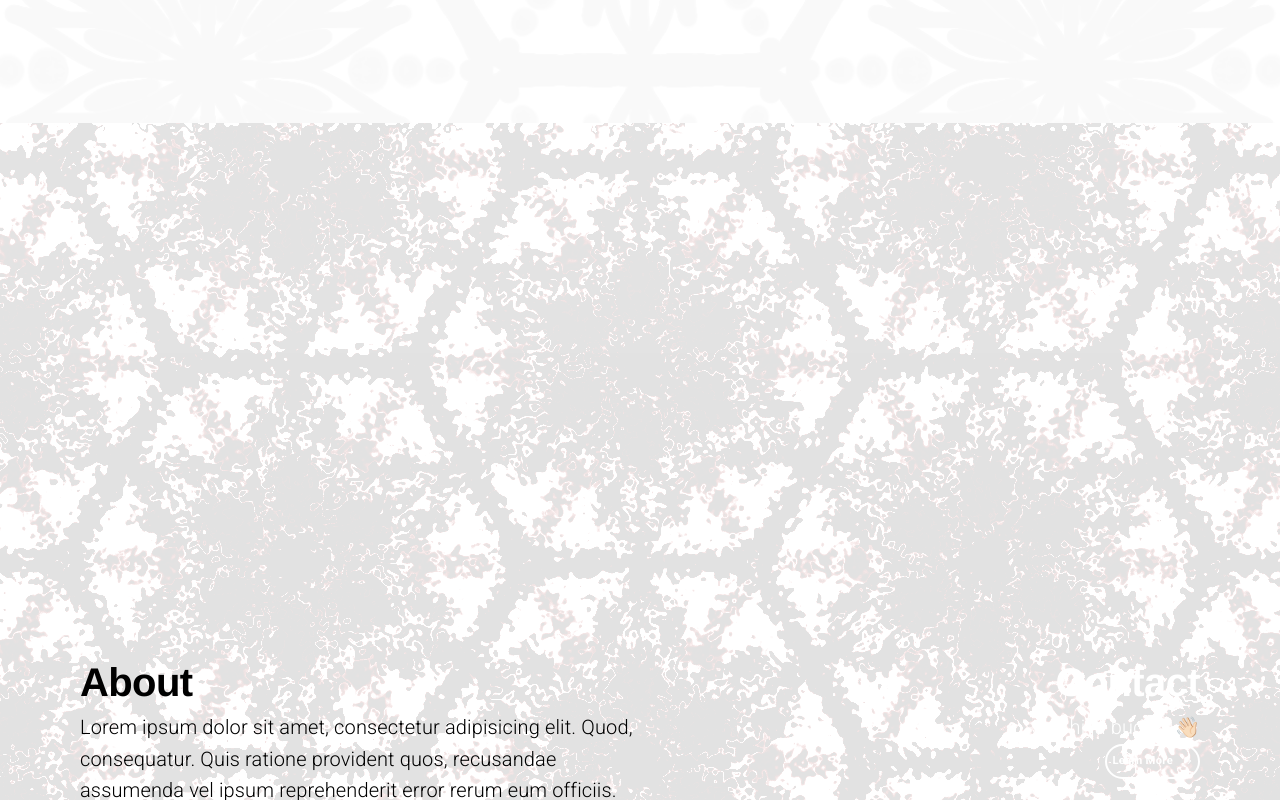
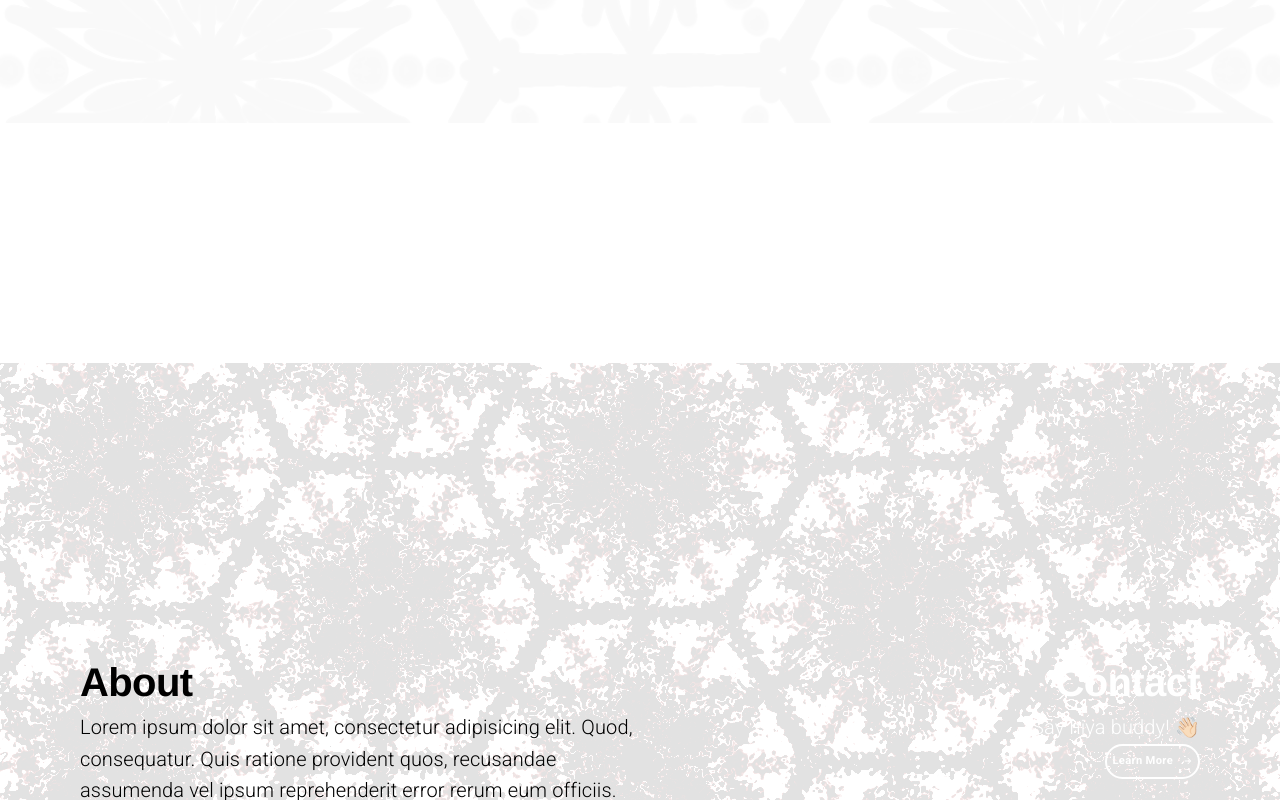
Before and after one commit to brickatyourfeet/template_mui_app, a Next.js app: page / in a window 1280 px wide. Shown: the part 4220-5020 px from the top of the page. Built offline with nearby package versions, Linux system fonts and the light colour scheme.

Commit message:
lazy load footer component

```diff
--- a/pages/_app.js
+++ b/pages/_app.js
@@ -6,6 +6,8 @@ import { ThemeProvider } from '@material-ui/core/styles';
 import Theme from '../src/ui/Theme';
 import Header from '../src/ui/Header';
 import Footer from '../src/ui/Footer';
+
+import { LazyLoadComponent } from 'react-lazy-load-image-component';
 
 export default function MyApp(props) {
   const { Component, pageProps } = props;
@@ -31,7 +33,9 @@ export default function MyApp(props) {
         {/* <CssBaseline /> */}
         <Header value={value} selectedIndex={selectedIndex} setValue={setValue} setSelectedIndex={setSelectedIndex} />
         <Component {...pageProps} setValue={setValue} setSelectedIndex={setSelectedIndex} />
-        <Footer setValue={setValue} setSelectedIndex={setSelectedIndex} />
+        <LazyLoadComponent threshold={550}>
+          <Footer setValue={setValue} setSelectedIndex={setSelectedIndex} />
+        </LazyLoadComponent>
       </ThemeProvider>
     </React.Fragment>
   );
--- a/pages/index.js
+++ b/pages/index.js
@@ -6,7 +6,10 @@ import ButtonArrow from "../src/ui/ButtonArrow";
 import Head from "next/head"
 import CallToAction from "../src/ui/CallToAction";
 
+//watch network tab to see images loading - this will help set the threshold
 import { LazyLoadImage, LazyLoadComponent } from "react-lazy-load-image-component";
+
+
 
 // import service1Icon from "../assets/tincture.svg";
 // import service2Icon from "../assets/tea-bag.svg";
@@ -116,6 +119,8 @@ const useStyles = makeStyles(theme => ({
     }
   },
   infoBackground: {
+    position: "absolute",
+    zIndex: -1,
     backgroundImage: `url("/assets/hexblur1.svg")`,
     backgroundPosition: "center",
     backgroundSize: "cover",
@@ -308,7 +313,7 @@ export default function Landing(props) {
       </Grid>
       <Grid item>
         {/*-----Herbz-----*/}
-        <Grid
+        <Grid         //the height and marginTop here may need adjusting based on bg image
           container
           style={{ height: "100em", marginTop: "12em" }}
           alignItems="center"
@@ -350,19 +355,18 @@ export default function Landing(props) {
               </Grid>
             </CardContent>
           </Card>
-          <LazyLoadComponent>
+          <LazyLoadComponent threshold={850}>
             <div className={classes.herbzBackground} />
           </LazyLoadComponent>
         </Grid>
       </Grid>
       <Grid item>
         {/*-----Information Block-----*/}
-        <Grid
+        <Grid //the height and marginTop here may need adjusting based on bg image
           container
           style={{ height: "80em" }}
           alignItems="center"
           direction="row"
-          className={classes.infoBackground}
         >
           <Grid
             item
@@ -435,11 +439,20 @@ export default function Landing(props) {
               </Grid>
             </Grid>
           </Grid>
+          <LazyLoadComponent threshold={850}>
+            <div className={classes.infoBackground} />
+          </LazyLoadComponent>
         </Grid>
       </Grid>
       <Grid item>
         {/*-----CTA-----*/}
-        <CallToAction setValue={props.setValue} setBgImgNum={props.setBgImgNum} bgImg0000={props.bgImg0000}/>
+        <LazyLoadComponent threshold={850}>
+          <CallToAction
+            setValue={props.setValue}
+            setBgImgNum={props.setBgImgNum}
+            bgImg0000={props.bgImg0000}
+          />
+        </LazyLoadComponent>
       </Grid>
     </Grid>
   );
```
